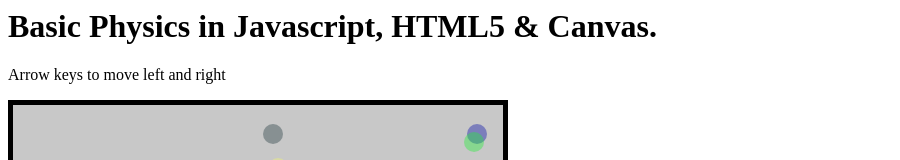
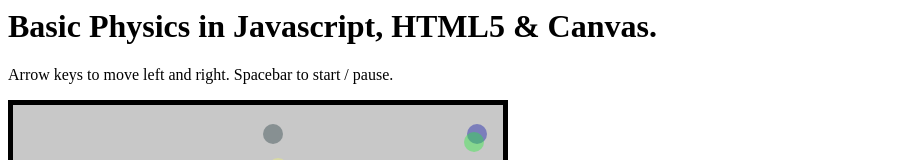
Before and after one commit to JAStanton/basic_physics, a plain HTML site: page index.html in a window 1280 px wide. Shown: the top 160 px of the page, without its empty margins (0-900 px from the left). Drawn offline with Linux system fonts and the light colour scheme.

Commit message:
vital description

```diff
--- a/index.html
+++ b/index.html
@@ -5,7 +5,7 @@
 </head>
 <body>
 	<h1>Basic Physics in Javascript, HTML5 & Canvas.</h1>
-	<p>Arrow keys to move left and right</p>
+	<p>Arrow keys to move left and right. Spacebar to start / pause.</p>
 	<canvas width="500" height="500" id="board"></canvas>
 	<p>Fairly straight forwards, but the math is starting to get above my head.  I think there are a few Khan Academy courses in my future!</p>
 	<p>View live <a href="http://jastanton.com/experiments/basic-physics/" title="Basic Physics">here</a>.</p>
```
Also changed, not shown: 1 other file.
